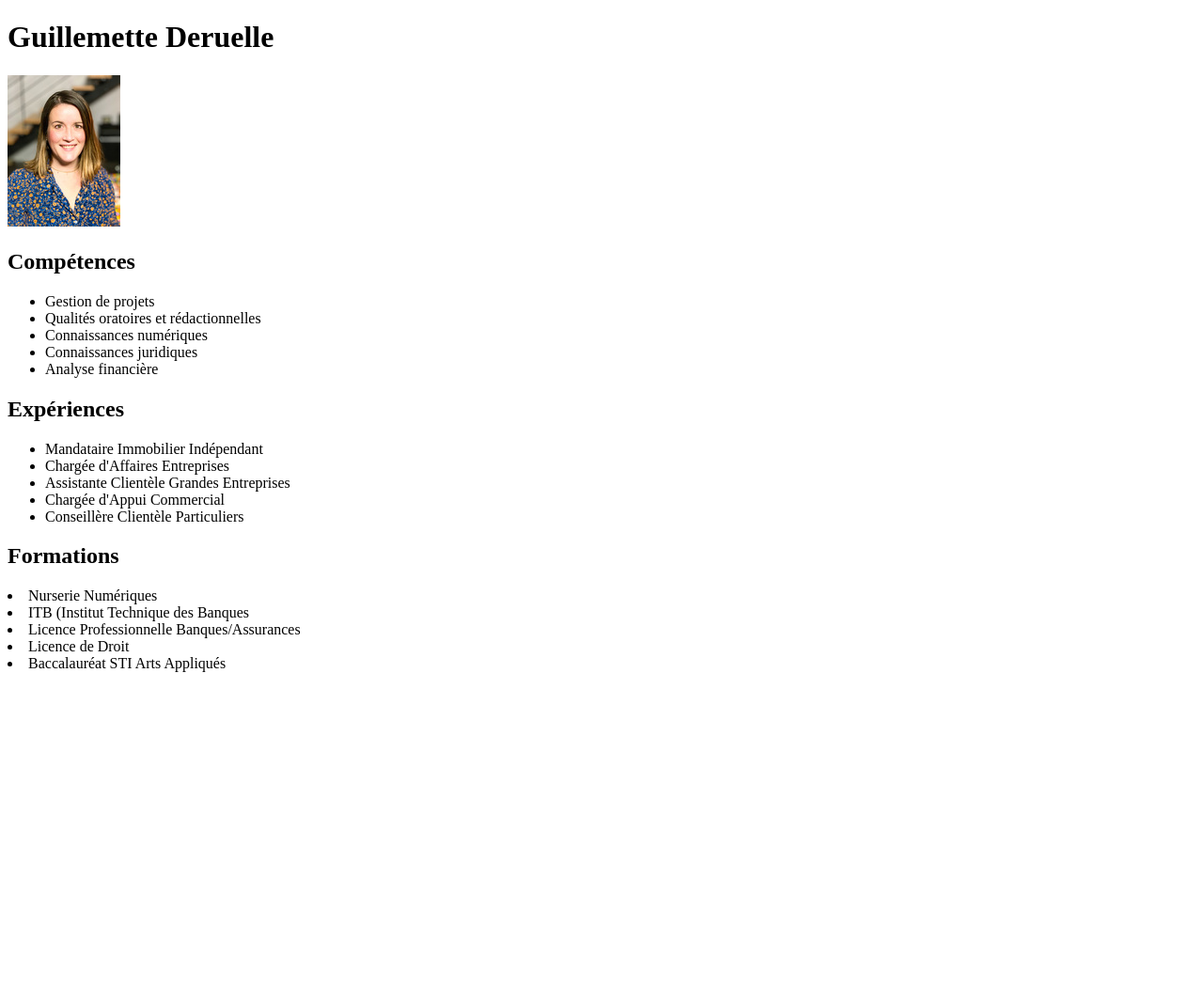
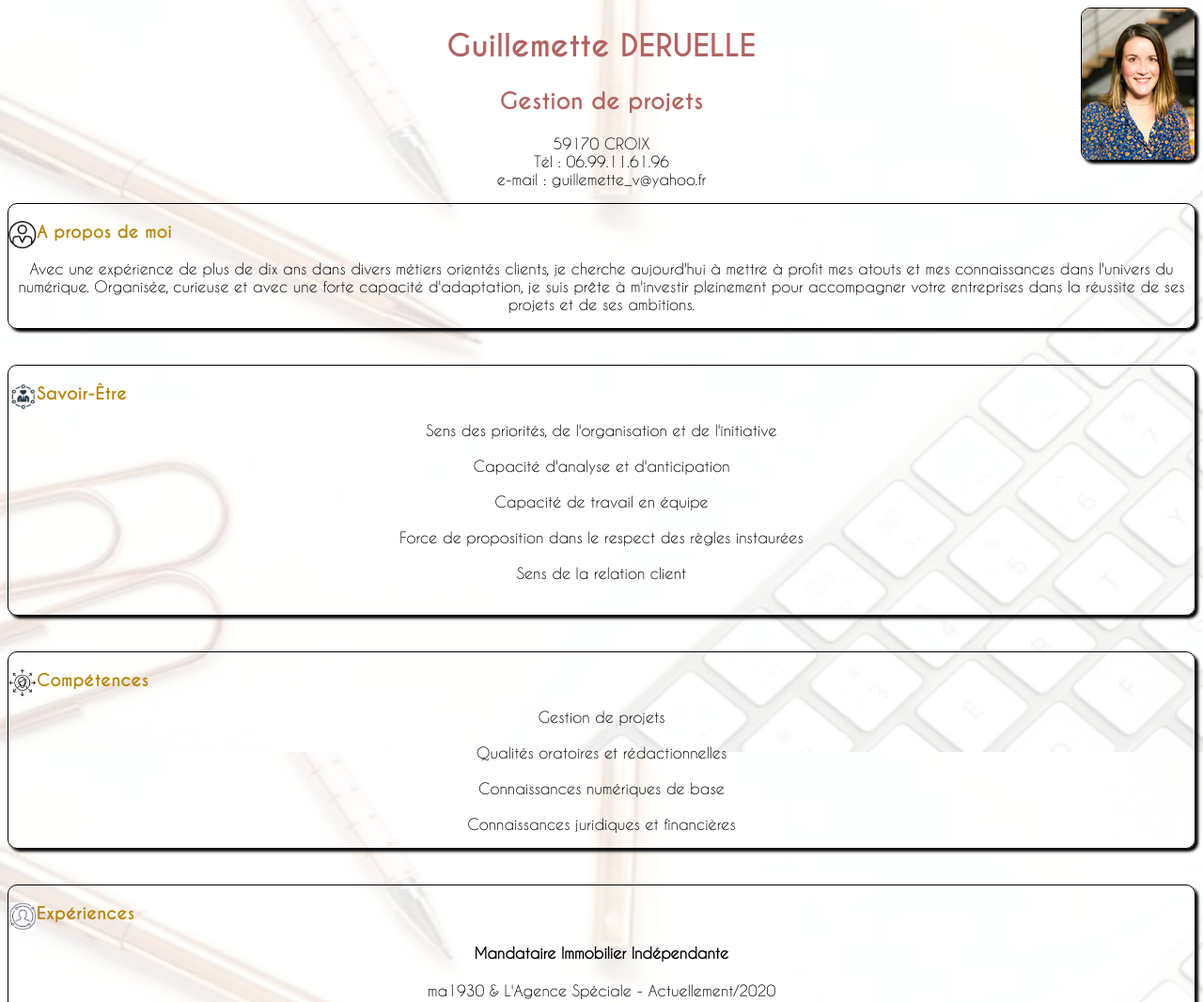
Before and after one commit to Geekmette/cv.github.io, a plain HTML site: page index.html in a window 1280 px wide. Shown: the top 1066 px of the page at 94% size. Before the commit the page ends 800 px from the top, so only its background shows below. Drawn offline with Linux system fonts and the light colour scheme.

Commit message:
CV améliorer

```diff
--- /dev/null
+++ b/css.css
@@ -0,0 +1,108 @@
+@font-face {
+    font-family: 'caviardreams-webfont';
+    src: url('./font/caviardreams-webfont.woff2') format('woff2'),
+         url('./font/caviardreams-webfont.woff') format('woff');
+    font-weight: normal;
+    font-style: normal;
+
+}
+
+
+
+
+@font-face {
+    font-family: 'caviar_dreamsbold';
+    src: url('./font/caviar_dreams_bold-webfont.woff2') format('woff2'),
+         url('./font/caviar_dreams_bold-webfont.woff') format('woff');
+    font-weight: normal;
+    font-style: normal;
+
+}
+
+@font-face {
+    font-family: 'caviar_dreamsitalic';
+    src: url('./font/caviardreams_italic-webfont.woff2') format('woff2'),
+         url('./font/caviardreams_italic-webfont.woff') format('woff');
+    font-weight: normal;
+    font-style: normal;
+
+}
+
+body {
+    font-family: 'caviardreams-webfont';
+    background: url(photo/background.jpg) fixed no-repeat;
+background-size: 100%;
+
+}
+
+header {
+    width: 100%;
+    display: flex;
+}
+
+.titre {
+    width: 100%;
+    position: relative;
+}
+
+.image {
+    border: 1px black solid;
+    border-radius: 10px;
+    box-shadow: 3px 3px 3px black;
+    position: absolute;
+    right: 8px;
+    top: 8px;
+}
+
+
+
+
+h1 {
+    font-size: xx-large;
+    text-align: center;
+    font-family: 'caviar_dreamsbold';
+    color: rgb(178, 99, 99);
+
+}
+
+h2 {
+    font-size: x-large;
+    text-align: center;
+    font-family: 'caviar_dreamsbold';
+    color: rgb(178, 99, 99);
+}
+
+h3 {
+    font-size: large;
+    font-family: 'caviar_dreamsbold';
+    color: darkgoldenrod;
+
+}
+
+h4 {
+    text-align: center;
+}
+
+section {
+    border: 1px black solid;
+    border-radius: 10px;
+    box-shadow: 3px 3px 3px black;
+}
+
+.imageflottante {
+    float: left;
+    width: 30px;
+    height: 30px;
+}
+
+.arrondi {
+    border:2px solid black;
+    -moz-border-radius:7px;
+    -webkit-border-radius:7px;
+    border-radius:7px;
+}
+
+p {
+    text-align: center;
+    font-size: medium;
+}
--- a/index.html
+++ b/index.html
@@ -5,45 +5,116 @@
     <meta charset="UTF-8">
     <meta http-equiv="X-UA-Compatible" content="IE=edge">
     <meta name="viewport" content="width=device-width, initial-scale=1.0">
-    <link rel="stylesheet" href="CV.css">
-    <title>Exercice 1 Openclassroom</title>
+    <link rel="stylesheet" href="css.css">
+    <title>CV Guillemette Deruelle</title>
 </head>
 
 <body>
-    <h1>Guillemette Deruelle</h1>
-    <aside>
-        <a href="photo/photo_cv_2020.jpg"><img src="photo/photo_cv_2020mini.jpg" alt="Photo CV miniature"
-                title="Cliquez pour agrandir">
-        </a>
-    </aside>
+    <header>
+
+            <div class="titre">
+                <h1>Guillemette DERUELLE</h1>
+                <h2>Gestion de projets</h2>
+                <p>59170 CROIX
+
+                    <br>
+                    Tél : 06.99.11.61.96
+                    <br>
+                    e-mail : guillemette_v@yahoo.fr
+                </p>
+            </div>
+            <img src="photo/photo_cv_2020mini.jpg" alt="Photo CV miniature" class="image"
+                alt="imageflottante0" />
+
+    </header>
+
     <section>
-        <h2 class="competences">Compétences</h2>
-        <ul>
-            <li>Gestion de projets</li>
-            <li>Qualités oratoires et rédactionnelles</li>
-            <li>Connaissances numériques</li>
-            <li>Connaissances juridiques</li>
-            <li>Analyse financière</li>
-        </ul>
+        <h3>A propos de moi<img src="photo/aproposdemoi.jpg" class="imageflottante" alt="imageflotante" /></h3>
+        <p>Avec une expérience de plus de dix ans dans divers métiers orientés clients, je cherche aujourd'hui à mettre
+            à profit mes atouts et mes connaissances dans l'univers du numérique. Organisée, curieuse et avec une forte
+            capacité d'adaptation, je suis prête à m'investir pleinement pour accompagner votre entreprises dans la
+            réussite de ses projets et de ses ambitions. </p>
     </section>
+    <br><br>
     <section>
-        <h2 class="experiences">Expériences</h2>
-        <ul>
-            <li>Mandataire Immobilier Indépendant</li>
-            <li>Chargée d'Affaires Entreprises</li>
-            <li>Assistante Clientèle Grandes Entreprises</li>
-            <li>Chargée d'Appui Commercial</li>
-            <li>Conseillère Clientèle Particuliers</li>
-        </ul>
+
+        <h3>Savoir-Être<img src="photo/Softskills.jpg" class="imageflottante" alt="imageflottante" /></h3>
+        <p>
+            Sens des priorités, de l'organisation et de l'initiative
+            <br><br>
+            Capacité d'analyse et d'anticipation
+            <br><br>
+            Capacité de travail en équipe
+            <br><br>
+            Force de proposition dans le respect des règles instaurées
+            <br><br>
+            Sens de la relation client
+            <br><br>
+        </p>
     </section>
+    <br><br>
     <section>
-        <h2 class="formations">Formations</h2>
-        <ul></ul>
-        <li>Nurserie Numériques</li>
-        <li>ITB (Institut Technique des Banques</li>
-        <li>Licence Professionnelle Banques/Assurances</li>
-        <li>Licence de Droit</li>
-        <li>Baccalauréat STI Arts Appliqués</li>
+        <h3>Compétences<img src="photo/competences.jpg" class="imageflottante" alt="imageflottante" /></h3>
+        <p>
+            Gestion de projets
+            <br><br>
+            Qualités oratoires et rédactionnelles
+            <br><br>
+            Connaissances numériques de base
+            <br><br>
+            Connaissances juridiques et financières
+        </p>
+    </section>
+    <br><br>
+    <section>
+        <h3>Expériences<img src="photo/Experiences.jpg" class="imageflottante" alt="imageflottante" /></h3>
+
+        <h4>Mandataire Immobilier Indépendante</h4>
+        <p>ma1930 & L'Agence Spéciale - Actuellement/2020</p>
+        <br>
+        <h4>Chargée d'Affaires PME</h4>
+        <p>LCL - 2016/2020</p>
+        <br>
+        <h4>Assistante Clientèle Grandes Entreprises</h4>
+        <p>LCL - 2014/2016</p>
+        <br>
+        <h4>Chargée d'Appui Commercial</h4>
+        <p>Interfimo - 2009/2014</p>
+        <br>
+        <h4>Conseillère Clientèle Particuliers</h4>
+        <p> Caisse d'Épargne - 2007/2009</p>
+        </p>
+    </section>
+    <br><br>
+    <section>
+        <h3>Formations<img src="photo/Formations.jpg" class="imageflottante" alt="imageflottante" /></h2>
+            <p>
+            <h4>Nurserie Numérique</h4>
+            <p>Découverte des métiers du numérique
+                <br>
+                Initiation méthode Agile (Trello, Jira) - Web design (Miro, Figma) - HTML et CSS - Bootstrap - JavaScript
+                - Data et SQL - GitHub - Virtualisation, Cybercriminalité et Réseaux
+            </p>
+            <br>
+            <h4>ITB (Institut Technique des Banques</h4>
+            <br>
+            <h4>Licence Professionnelle Banques/Assurances</h4>
+            <br>
+            <h4>Licence de Droit</h4>
+            <br>
+            <h4>Baccalauréat STI Arts Appliqués</h4>
+            </p>
+    </section>
+    <br><br>
+    <section>
+        <h3>Intérêts<img src="photo/Interets.jpg" class="imageflottante" alt="imageflottante" /></h2>
+            <p>
+                Famille, Amis
+                <br>
+                Course à pied, fitness
+                <br>
+                Activités créatives (dessin, bijoux, upcycling)
+            </p>
     </section>
 </body>
 
```
Also changed, not shown: font/caviar_dreams_bold-webfont.woff (added), font/caviar_dreams_bold-webfont.woff2 (added), font/caviardreams-webfont.woff (added), font/caviardreams-webfont.woff2 (added), font/caviardreams_italic-webfont.woff (added), font/caviardreams_italic-webfont.woff2 (added), photo/Competences.jpg (added), photo/Experiences.jpg (added), photo/Formations.jpg (added), photo/Interets.jpg (added), photo/Softskills.jpg (added), photo/aproposdemoi.jpg (added), photo/background.jpg (added), photo/images.jpg (added), 1 more files, 2 other files.
